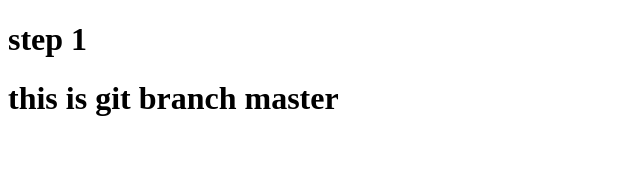
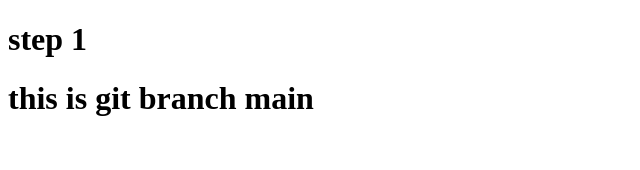
Before and after one commit to Aboulnaga/git, a Next.js app: page / in a window 1280 px wide. Shown: the top 170 px of the page, without its empty margins (0-640 px from the left). Built offline with nearby package versions, Linux system fonts and the light colour scheme.

Commit message:
master to main

```diff
--- a/app/page.tsx
+++ b/app/page.tsx
@@ -2,7 +2,7 @@ export default function Home() {
   return (
     <main>
       <h1>step 1</h1>
-      <h1>this is git branch master</h1>
+      <h1>this is git branch main</h1>
     </main>
   )
 }
```
